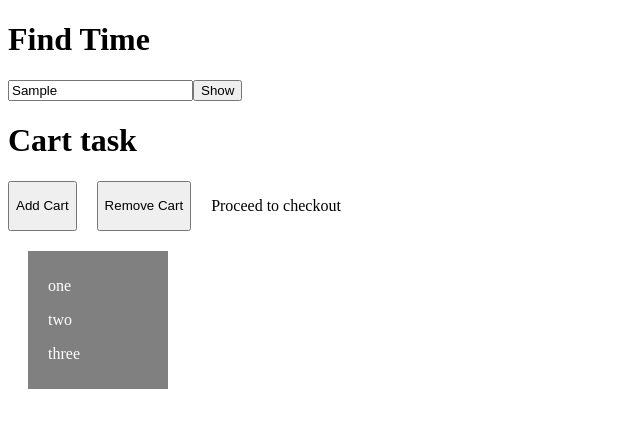
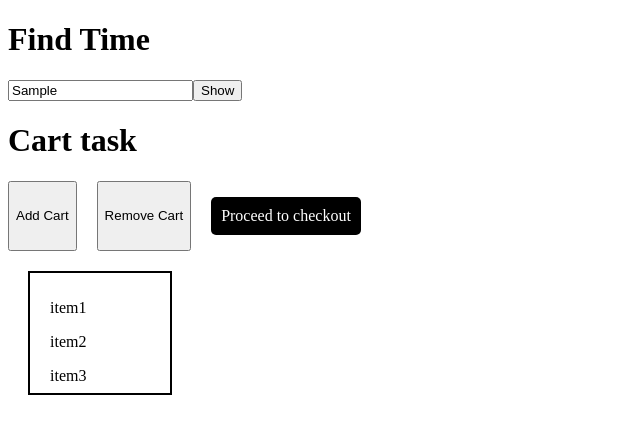
Before and after one commit to merdon-dt/js-recipe-website, a React (Vite) app: page / in a window 1280 px wide. Both pictures are taken after typing "Sample" into the empty fields and a click on the button "Add Cart". Shown: the top 434 px of the page, without its empty margins (0-640 px from the left). Built offline with nearby package versions, Linux system fonts and the light colour scheme.

Commit message:
add change in cart

```diff
--- /dev/null
+++ b/src/Cart.css
@@ -0,0 +1,20 @@
+.box {
+  border: 2px solid black;
+  width: 100px;
+  height: 100px;
+  padding: 10px 20px;
+  color: black;
+  margin: 20px;
+}
+
+.cart{
+    display: flex;
+    gap:20px;
+}
+
+.cart p{
+    background-color: #000000;
+    color: white;
+    padding: 10px;
+    border-radius: 5px;
+}
--- a/src/Cart.jsx
+++ b/src/Cart.jsx
@@ -1,4 +1,5 @@
 import React, { useState } from "react";
+import './Cart.css'
 
 const Cart = () => {
   const [cart, setcart] = useState(false);
@@ -6,9 +7,9 @@ const Cart = () => {
 
   const list = [
     {
-      item1: "one",
-      item2: "two",
-      item3: "three",
+      item1: "item1",
+      item2: "item2",
+      item3: "item3",
     },
   ];
 
@@ -25,7 +26,7 @@ const Cart = () => {
     <div>
         <h1>Cart task</h1>
 
-      <div style={{ display: "flex",gap:"20px" }}>
+      <div className="cart">
 
         <button onClick={addcart}>Add Cart</button>
         <button onClick={removecart}>Remove Cart</button>
@@ -33,15 +34,9 @@ const Cart = () => {
 
       </div>
 
+       <div>
       {cart && (
-        <div
-          style={{
-            backgroundColor: "gray",
-            width: "100px",
-            padding: "10px 20px",
-            color: "white", margin:"20px"
-          }}
-        >
+        <div  className="box">
           {list.map((listt) => (
             <>
               <p>{listt.item1}</p>
@@ -51,6 +46,7 @@ const Cart = () => {
           ))}
         </div>
       )}
+      </div>
 
     </div>
   );
```
